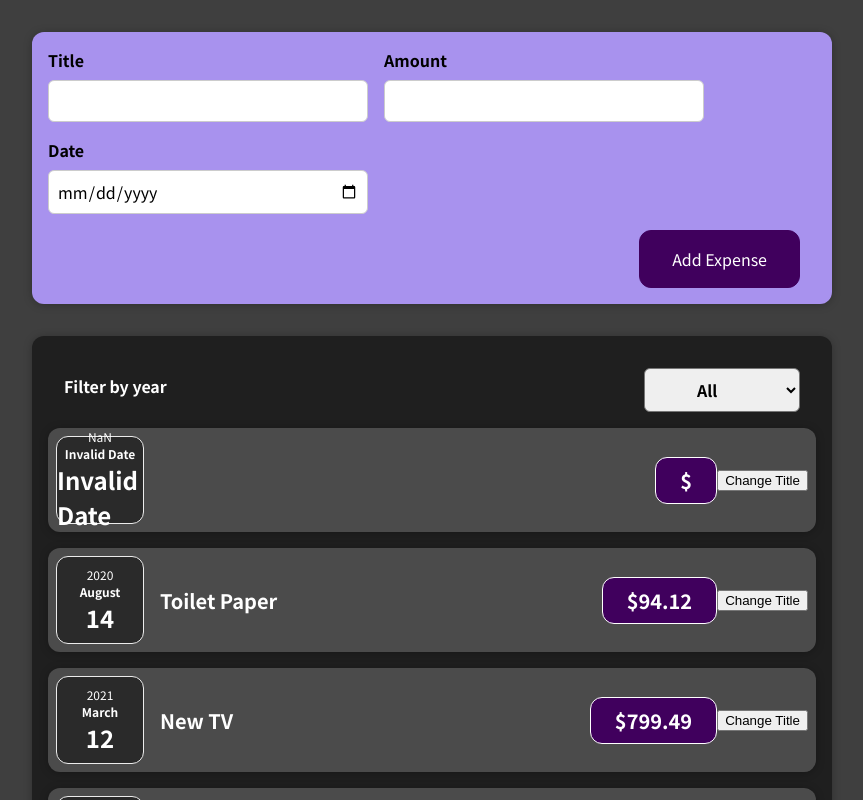
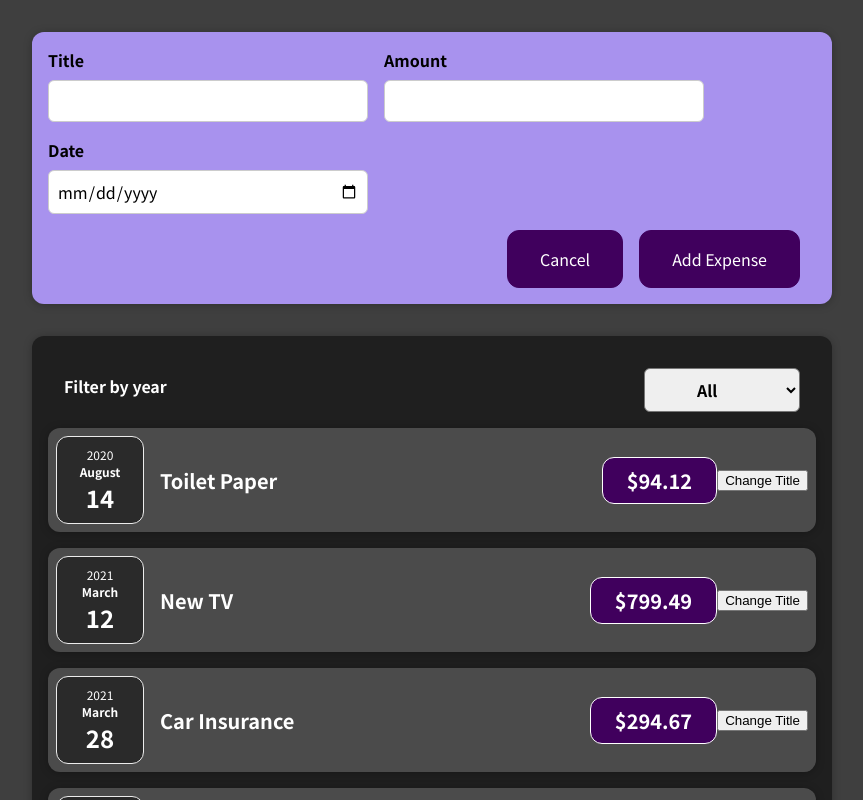
Before and after one commit to nielsmichael/react_practice, a React (Create React App) app: page / in a window 1280 px wide. Both pictures are taken after a click on the button "Add Expense". Shown: the top 800 px of the page, without its empty margins (208-1071 px from the left). Built offline with nearby package versions, Linux system fonts and the light colour scheme.

Commit message:
Add conditional form rendering

```diff
--- a/src/components/NewExpense/ExpenseForm.js
+++ b/src/components/NewExpense/ExpenseForm.js
@@ -72,6 +72,9 @@ const ExpenseForm = (props) => {
         </div>
       </div>
       <div className="new-expense__actions">
+        <button type="button" onClick={props.cancel}>
+          Cancel
+        </button>
         <button type="submit">Add Expense</button>
       </div>
     </form>
--- a/src/components/NewExpense/NewExpense.js
+++ b/src/components/NewExpense/NewExpense.js
@@ -1,8 +1,9 @@
-import React from "react";
+import React, { useState } from "react";
 import ExpenseForm from "./ExpenseForm";
 import "./NewExpense.css";
 
 const NewExpense = (props) => {
+  const [isDisplayed, setIsDisplayed] = useState(false);
   const saveExpenseDataHandler = (enteredExpenseData) => {
     const expenseData = {
       ...enteredExpenseData,
@@ -11,9 +12,22 @@ const NewExpense = (props) => {
     props.onAddExpense(expenseData);
   };
 
+  const resetState = () => {
+    setIsDisplayed(false);
+  };
+
+  if (isDisplayed === false) {
+    return (
+      <div className="new-expense">
+        <button onClick={() => setIsDisplayed(true)}>Add Expense</button>
+      </div>
+    );
+  }
+
   return (
     <div className="new-expense">
       <ExpenseForm
+        cancel={resetState}
         onSaveExpenseData={
           saveExpenseDataHandler //points to handler function, does not execute unless this props is activated in the child component
         }
```
